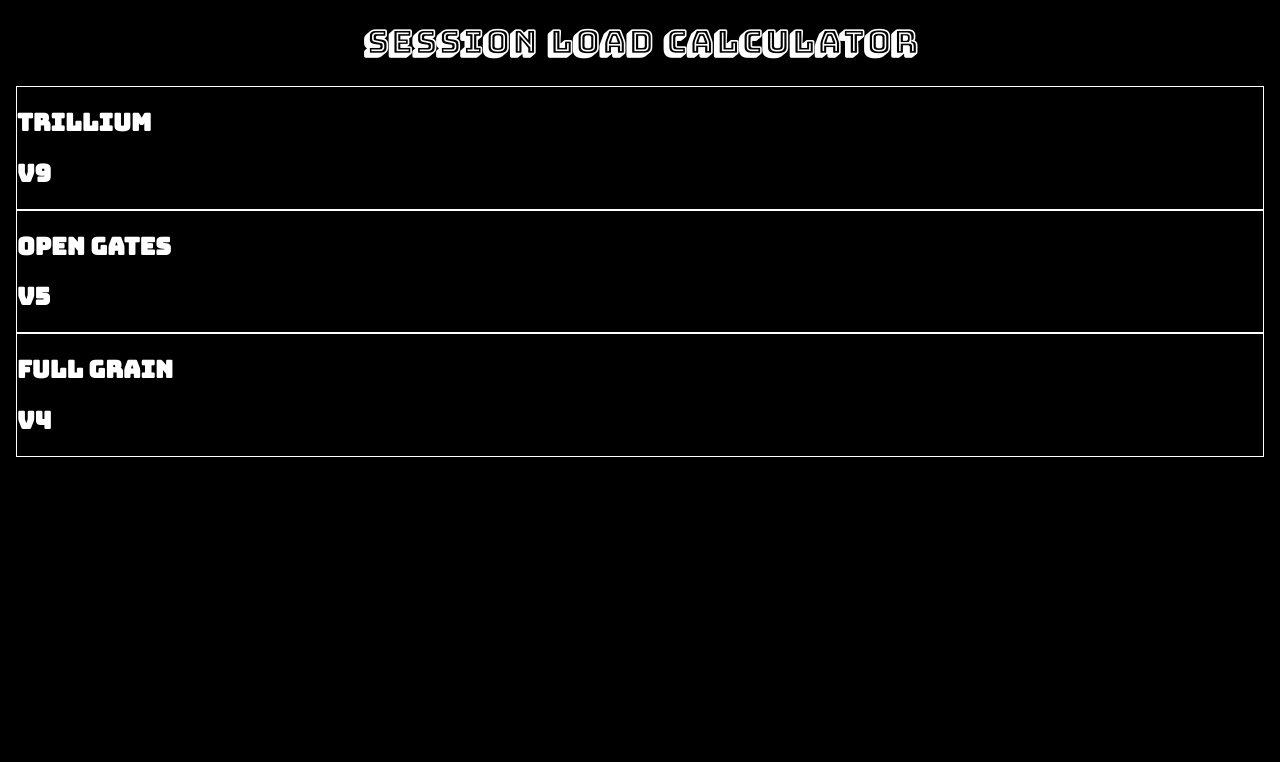
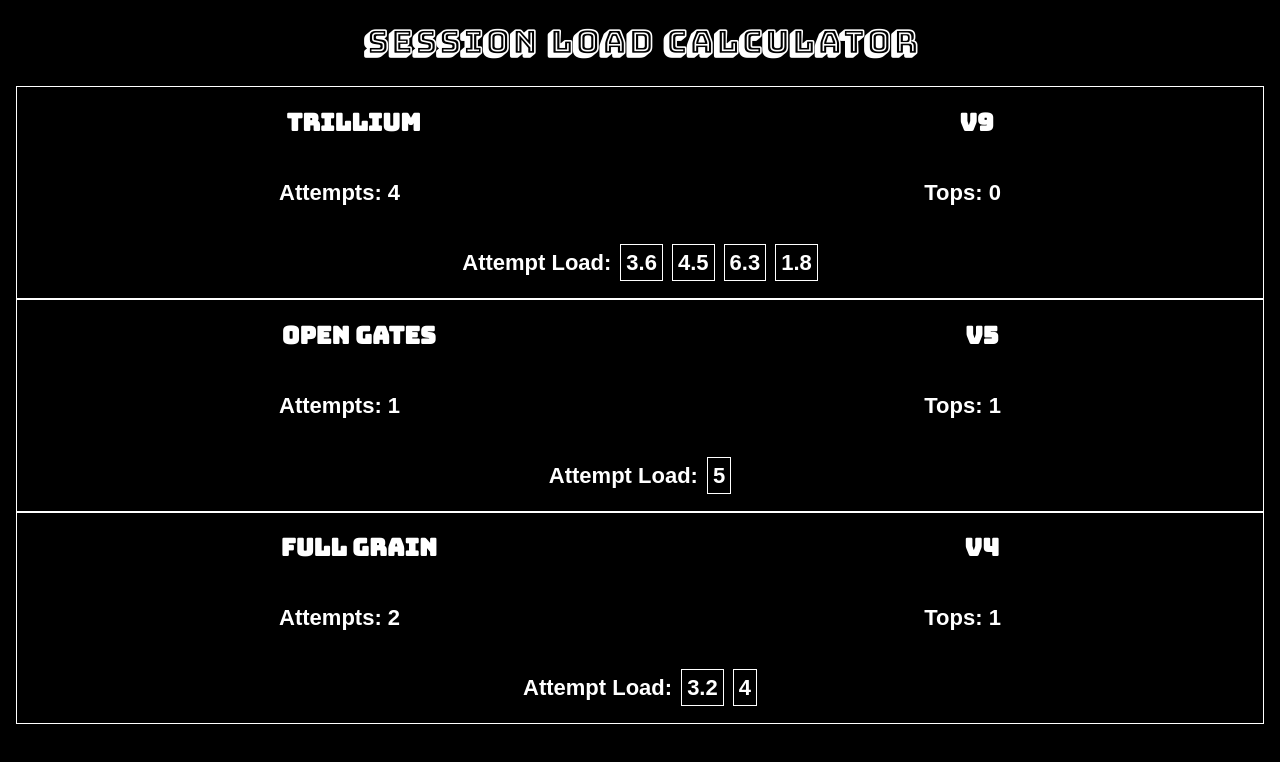
Before and after one commit to mikerachman1/session-load, a React (Vite) app in the folder session-load/: page / in a window 1280 px wide. Shown: the top 762 px of the page. Built offline with nearby package versions, Linux system fonts and the light colour scheme; a web font is replaced by a local one.

Commit message:
filling out climb component

```diff
--- a/session-load/src/App.jsx
+++ b/session-load/src/App.jsx
@@ -1,5 +1,7 @@
-import { useState, useEffect } from 'react'
-import './App.css'
+import { useState, useEffect } from 'react';
+import './App.css';
+import findTops from './helpers/tops';
+import findLoad from './helpers/load';
 
 function App() {
   const [climbs, setClimbs] = useState([]);
@@ -8,23 +10,23 @@ function App() {
     name: 'Trillium',
     grade: 9,
     attempts: [.4, .5, .7, .2]
-  }
+  };
 
   const flash = {
     name: 'Open Gates',
     grade: 5,
     attempts: [1]
-  }
+  };
 
   const coupleTries = {
     name: 'Full Grain',
     grade: 4,
     attempts: [.8, 1]
-  }
+  };
 
   useEffect(() => {
     setClimbs([project, flash, coupleTries])
-  }, [])
+  }, []);
 
   return (
     <div className="App">
@@ -32,8 +34,21 @@ function App() {
       <div className='climbs-container'>
         {climbs.map((climb) => (
           <div key={climbs.indexOf(climb)} className='climb'>
-            <h2>{climb.name}</h2>
-            <h2>V{climb.grade}</h2>
+            <div className='climb-header'>
+              <h2>{climb.name}</h2>
+              <h2>V{climb.grade}</h2>
+            </div>
+            <div className='climb-body'>
+              <h3>Attempts: {climb.attempts.length}</h3>
+              <h3>Tops: {findTops(climb.attempts)}</h3>
+            </div>
+            <div className='climb-foot'>
+              <h3>Attempt Load:
+                {findLoad(climb.attempts, climb.grade).map((load, index) => (
+                  <span key={index} className='load'>{load}</span>
+                ))}
+              </h3>
+            </div>
           </div>
         ))}
       </div>
```
